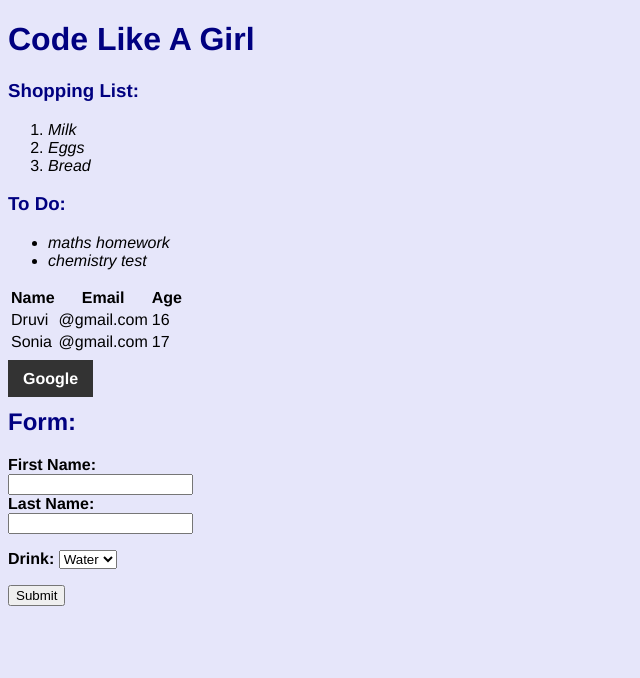
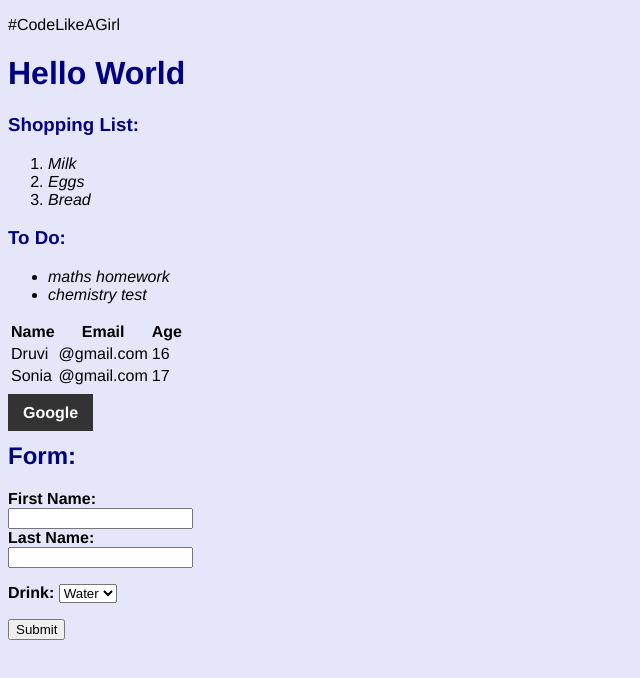
Before and after one commit to druvipatel/first_site, a plain HTML site: page index.html in a window 1280 px wide. Shown: the whole page, without its empty margins (0-640 px from the left). Drawn offline with Linux system fonts and the light colour scheme.

Commit message:
Bug Fixes

```diff
--- a/index.html
+++ b/index.html
@@ -2,7 +2,8 @@
 <html>
 <head>
 
-  <h1>Code Like A Girl</h1>
+  <p> #CodeLikeAGirl</p>
+  <h1>Hello World</h1>
   <title> #CodeLikeAGirl </title>
   <link rel="stylesheet" type="text/css" href="css/style.css">
 
```
